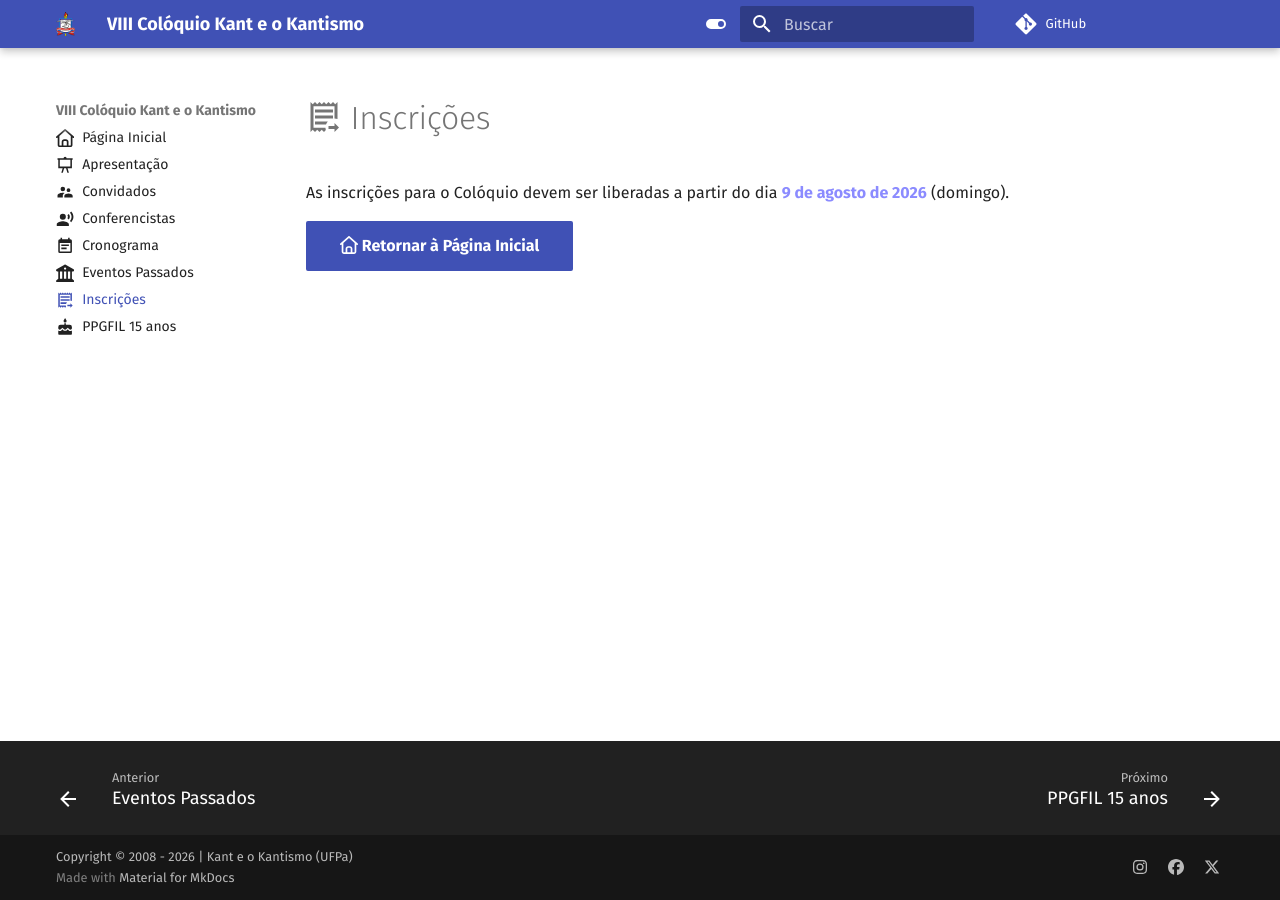
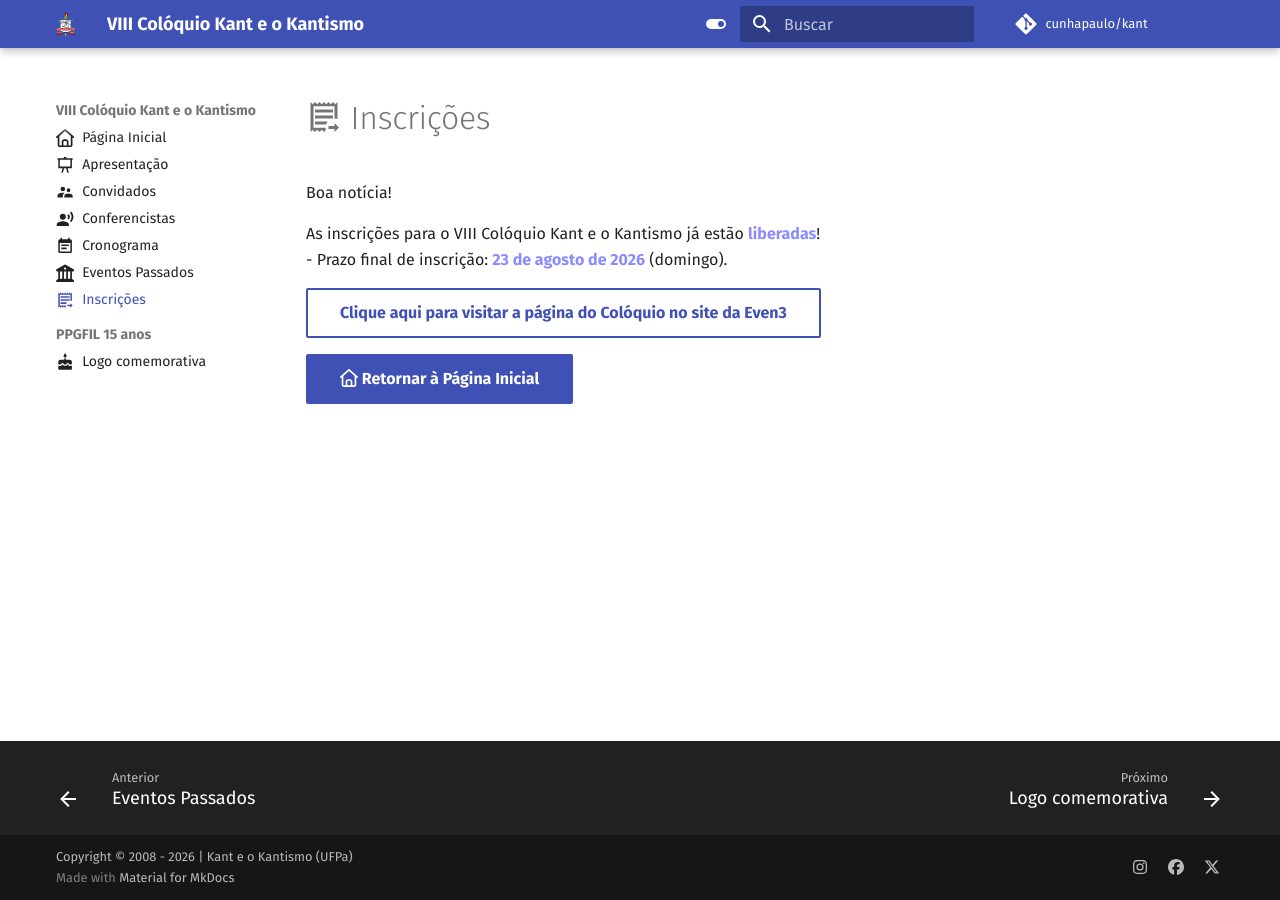
Before and after one commit to cunhapaulo/kant, an MkDocs documentation site: the page built from docs/inscricao.md, in a window 1280 px wide. Built offline with MkDocs 1.6.1 and Material for MkDocs 9.7.7, drawn with Linux system fonts in a browser that asks for light colours; a script that is not in the unit is left out; comment, search, counter and statistics services are not loaded.

Commit message:
inscrições

```diff
--- a/docs/inscricao.md
+++ b/docs/inscricao.md
@@ -4,8 +4,18 @@ icon: material/receipt-text-arrow-right-outline
 
 # :material-receipt-text-arrow-right-outline: Inscrições
 
+Boa notícia! <p>
+As inscrições para o VIII Colóquio Kant e o Kantismo já estão **liberadas**! <br> - Prazo final de inscrição: **23 de agosto de 2026** (domingo).
 
-As inscrições para o Colóquio devem ser liberadas a partir do dia **9 de agosto de 2026** (domingo).
+<div id="even3-widget-ticket" height="auto"></div><script src="https://www.even3.com.br/widget/js?e=viii-coloquio-kant-e-o-kantismo-historia-da-filosofia-alema-kant-wolff-e-schiller-768720&t=ticket&lang=pt"></script>
+
+
+[Clique aqui para visitar a página do Colóquio no site da Even3](https://www.even3.com.br/viii-coloquio-kant-e-o-kantismo-historia-da-filosofia-alema-kant-wolff-e-schiller-768720){ .md-button}
+
+<!-- <a class="button-small-text" href="https://www.even3.com.br/viii-coloquio-kant-e-o-kantismo-historia-da-filosofia-alema-kant-wolff-e-schiller-768720" target="_blank"> <img src="https://static.even3.com/assets/pt/realizar-inscricao.png"></a> -->
+
+
+<!-- [:material-receipt-text-arrow-right-outline: Realizar inscrição no Colóquio](https://www.even3.com.br/viii-coloquio-kant-e-o-kantismo-historia-da-filosofia-alema-kant-wolff-e-schiller-768720){ .md-button} -->
 
 [ :fontawesome-regular-house: Retornar à Página Inicial](index.md){ .md-button .md-button--primary }
 <!-- [Send :fontawesome-solid-paper-plane:](index.md){ .md-button } -->
--- a/mkdocs.yml
+++ b/mkdocs.yml
@@ -1,19 +1,22 @@
 site_name: VIII Colóquio Kant e o Kantismo
+site_description: Kantismo - Colóquio sobre Kant @UFPA
 site_url: https://cunhapaulo.github.io/kant
+
+repo_name: cunhapaulo/kant
 repo_url: https://github.com/cunhapaulo/kant
 
 copyright: Copyright &copy; 2008 - 2026 | Kant e o Kantismo (UFPa)
 
 nav:
-  - Página Inicial: index.md
-  - Apresentação: apresentacao.md
-  - Convidados: convidados.md
-  - Conferencistas: conferencistas.md
-  - Cronograma: cronograma.md
-  - Eventos Passados: historico.md
-  - Inscrições: inscricao.md
-  - PPGFIL 15 anos: ppgfil15.md
-  # - Estrutura: estrutura.md
+  - 'Página Inicial': index.md
+  - 'Apresentação': apresentacao.md
+  - 'Convidados': convidados.md
+  - 'Conferencistas': conferencistas.md
+  - 'Cronograma': cronograma.md
+  - 'Eventos Passados': historico.md
+  - 'Inscrições': inscricao.md
+  - 'PPGFIL 15 anos':
+      'Logo comemorativa': ppgfil15.md
 
 theme:
   name: material
```
Also changed, not shown: docs/index.md (+2 -1 lines), docs/ppgfil15.md (+3 -0 lines), 2 other files.
